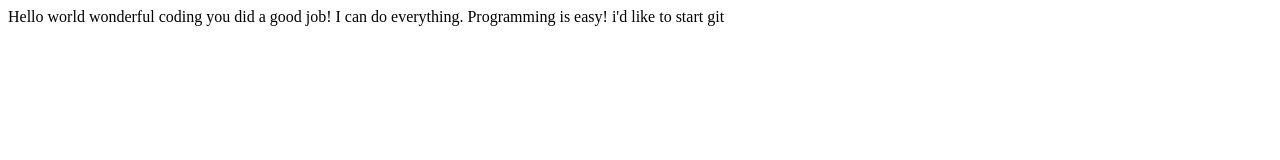
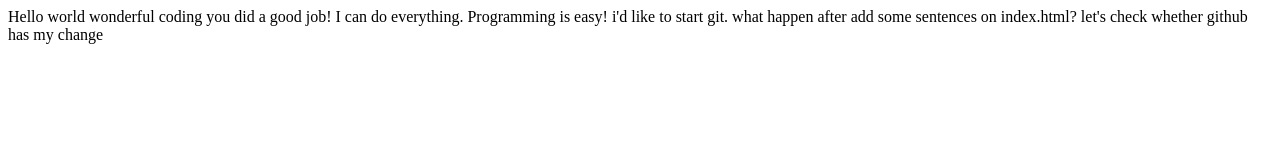
Before and after one commit to jungshin/opentutorials-js, a plain HTML site: page index.html in a window 1280 px wide. Drawn offline with Linux system fonts and the light colour scheme.

Commit message:
add github check

```diff
--- a/index.html
+++ b/index.html
@@ -19,6 +19,7 @@
 	</head>
 
 	<body>
-		Hello world wonderful coding you did a good job!   I can do everything. Programming is easy! i'd like to start git
+		Hello world wonderful coding you did a good job!   I can do everything. Programming is easy! i'd like to start git. what happen after add some sentences on index.html?
+		let's check whether github has my change
 			</body>
 </html>
```
